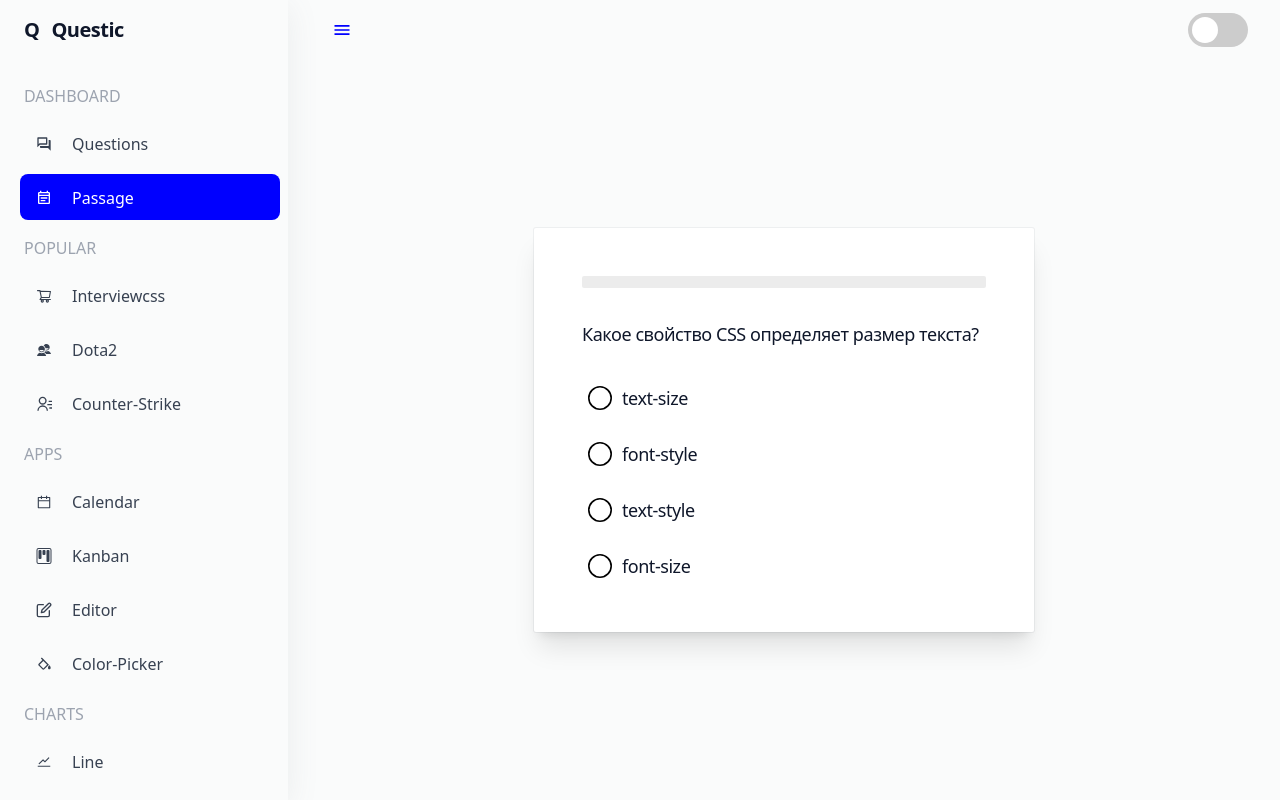
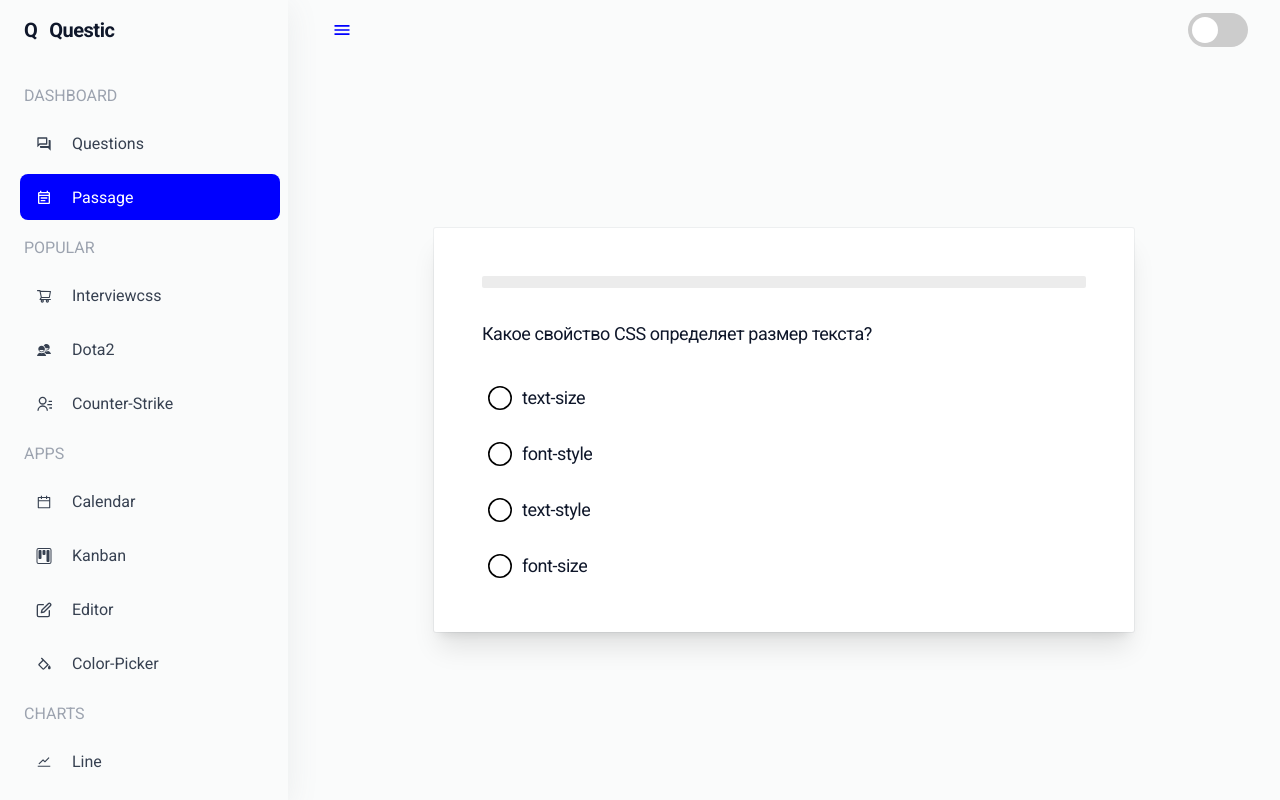
Before and after one commit to fendrarog/questic, a React (Create React App) app: page /passage/1 in a window 1280 px wide. Built offline with nearby package versions, Linux system fonts and the light colour scheme.

Commit message:
fixed confetti explosion, add font family

```diff
--- a/package.json
+++ b/package.json
@@ -13,7 +13,7 @@
     "@types/react": "^18.0.30",
     "@types/react-dom": "^18.0.11",
     "react": "^18.2.0",
-    "react-confetti": "^6.1.0",
+    "react-confetti-explosion": "^2.1.2",
     "react-dom": "^18.2.0",
     "react-icons": "^4.8.0",
     "react-redux": "^8.0.5",
--- a/src/components/Navbar.tsx
+++ b/src/components/Navbar.tsx
@@ -11,7 +11,7 @@ const Navbar = () => {
         type="button"
         onClick={() => setActiveMenu((prevActiveMenu) => !prevActiveMenu)}
         style={{ color: "blue" }}
-        className="flex relative text-xl rounded-full p-3 hover:bg-light-gray"
+        className="flex relative text-xl rounded-full p-3 hover:drop-shadow-xl hover:bg-light-gray dark:hover:bg-slate-800"
       >
         <span
           style={{ background: "transparent" }}
--- a/src/components/Sidebar.tsx
+++ b/src/components/Sidebar.tsx
@@ -154,7 +154,7 @@ const Sidebar: React.FC = () => {
             <button
               type="button"
               onClick={() => setActiveMenu((prevActiveMenu) => !prevActiveMenu)}
-              className="rounded-full text-[#99abb4] dark:text-[#E5E7EB] text-2xl p-3 mt-4 mr-3 hover:drop-shadow-xl hover:bg-light-gray dark:hover:bg-[#585f6b] xl:hidden"
+              className="rounded-full text-[#99abb4] dark:text-[#E5E7EB] text-2xl p-3 mt-4 mr-3 hover:drop-shadow-xl hover:bg-light-gray dark:hover:bg-slate-800 xl:hidden"
             >
               <MdOutlineCancel />
             </button>
--- a/src/components/Test/Test.tsx
+++ b/src/components/Test/Test.tsx
@@ -1,11 +1,13 @@
 import { useEffect, useRef, useState } from "react";
-import Confetti from "../features/Confetti";
+// import Confetti from "../features/Confetti";
 import { useDimension } from "../../hooks/useDimension";
 import { useParams } from "react-router-dom";
 import { useAppDispatch, useAppSelector } from "../../redux/hooks";
 import { getTest } from "../../redux/questionsSlice";
 import TestInner from "./TestInner";
 import TestResult from "./TestResult";
+import ConfettiExplosion from "react-confetti-explosion";
+import { useStateContext } from "../../context/ContextProvider";
 
 const Test: React.FC = () => {
   const { test: data } = useAppSelector((state) => state.questions);
@@ -14,7 +16,7 @@ const Test: React.FC = () => {
   const { id } = useParams();
 
   const block = useRef(null);
-  const { width, height, top, left } = useDimension(block);
+  const { screenWidth } = useStateContext();
 
   const [step, setStep] = useState(0);
   const [isIdle, setIsIdle] = useState(false);
@@ -45,11 +47,32 @@ const Test: React.FC = () => {
 
   return (
     <>
+      {/* {isRight ? (
+        <Confetti width={width} height={height} top={top} left={left} />
+      ) : null} */}
+
       {isRight ? (
-        <Confetti width={width} height={height} top={top} left={left} />
+        <>
+          <ConfettiExplosion
+            duration={2000}
+            width={screenWidth}
+            force={0.2}
+            particleCount={75}
+            particleSize={screenWidth! < 600 ? 5 : 17}
+            className="fixed top-0 left-0"
+          />
+          <ConfettiExplosion
+            duration={2000}
+            width={screenWidth}
+            force={0.2}
+            particleCount={75}
+            particleSize={screenWidth! < 600 ? 5 : 17}
+            className="fixed top-0 right-0"
+          />
+        </>
       ) : null}
 
-      <div className="flex justify-center items-center h-full">
+      <div className="flex sm:justify-center items-center h-full">
         <div
           ref={block}
           onClick={() => {
@@ -60,11 +83,11 @@ const Test: React.FC = () => {
               setClickedOption(null);
             }
           }}
-          className={`max-w-[500px] bg-white dark:bg-[#1b1f2a] ${
+          className={`max-w-[700px] flex-1 bg-white dark:bg-[#1b1f2a] ${
             isRight === false && "animate-wiggle"
           } ${
             isIdle || "animate-appear"
-          } rounded-sm p-4 md:p-12 ring-1 ring-slate-900/5 shadow-xl mx-auto w-2/3`}
+          } rounded-sm p-4 md:p-12 ring-1 ring-slate-900/5 shadow-xl ml-5 mr-10 sm:mx-auto w-2/3`}
         >
           {step < data.length ? (
             <TestInner
--- a/src/components/Test/TestInnerOption.tsx
+++ b/src/components/Test/TestInnerOption.tsx
@@ -38,7 +38,7 @@ const TestInnerOption: React.FC<TestInnerOptionProps> = ({
     <div className="relative">
       <div
         onClick={() => selectHandler(i)}
-        className={`relative flex gap-5 items-center py-1 px-2 ${
+        className={`relative flex gap-5 items-center py-1 px-2 duration-200 ${
           isIdle
             ? data[step].correct === i
               ? "pointer-events-none"
@@ -46,11 +46,11 @@ const TestInnerOption: React.FC<TestInnerOptionProps> = ({
               ? "pointer-events-none"
               : "hover:bg-light-gray dark:hover:bg-slate-800 hover:drop-shadow-xl"
             : "hover:bg-light-gray dark:hover:bg-slate-800 hover:drop-shadow-xl"
-        }  duration-200 cursor-pointer rounded-sm ${
+        }   cursor-pointer rounded-sm ${
           isIdle ? data[step].correct === i && "bg-green-500" : ""
         } ${
           isIdle ? (!isRight ? clickedOption === i && "bg-red-500" : "") : ""
-        } duration-200`}
+        }`}
       >
         <div className="absolute left-1.5">
           {isIdle ? (
@@ -80,7 +80,7 @@ const TestInnerOption: React.FC<TestInnerOptionProps> = ({
       </div>
       {overflow && (
         <div
-          className="absolute -right-5 sm:-right-11 -bottom-1 p-2 rounded-full hover:bg-light-gray dark:hover:bg-slate-800 cursor-pointer"
+          className="absolute -right-12 sm:-right-14 -bottom-1 p-1 rounded-full bg-light-gray dark:bg-slate-800 cursor-pointer"
           onClick={isIdle ? undefined : () => setIsPopup(true)}
         >
           <FlashlightSVG
--- a/src/components/features/Confetti.tsx
+++ b/src/components/features/Confetti.tsx
@@ -1,4 +1,4 @@
-import ReactConfetti from "react-confetti";
+// import ReactConfetti from "react-confetti";
 import { useScreenResize } from "../../hooks/useScreenResize";
 
 interface ConfettiProps {
@@ -21,7 +21,7 @@ const Confetti: React.FC<ConfettiProps> = ({
   const { screenHeight, screenWidth } = useScreenResize();
   return (
     <>
-      <ReactConfetti
+      {/* <ReactConfetti
         width={screenWidth}
         height={screenHeight}
         numberOfPieces={numberOfPieces}
@@ -30,7 +30,7 @@ const Confetti: React.FC<ConfettiProps> = ({
         initialVelocityY={12}
         recycle={recycle}
         tweenDuration={500}
-      />
+      /> */}
     </>
   );
 };
--- a/src/index.css
+++ b/src/index.css
@@ -1,6 +1,13 @@
+@import url("https://fonts.googleapis.com/css2?family=Roboto:wght@400;600;700&display=swap");
 @tailwind base;
 @tailwind components;
 @tailwind utilities;
+
+@layer base {
+  html {
+    font-family: Roboto, system-ui, sans-serif;
+  }
+}
 
 @layer components {
   /* ------------------ SCROLL LIGHT MODE ----------------------- */
--- a/tailwind.config.js
+++ b/tailwind.config.js
@@ -3,6 +3,9 @@ module.exports = {
   content: ["./src/**/*.{js,jsx,ts,tsx}"],
   darkMode: "class",
   theme: {
+    fontFamily: {
+      os: ["Open sans", "sans-serif"],
+    },
     extend: {
       backgroundColor: {
         "main-bg": "#FAFBFB",
@@ -13,8 +16,8 @@ module.exports = {
       keyframes: {
         wiggle: {
           "0% 100%": { transform: "rotate(0deg)" },
-          "15%, 35%, 55%, 75%, 95%": { transform: "rotate(-1deg)" },
-          "5%, 25%, 45%, 65%, 85%": { transform: "rotate(1deg)" },
+          "15%, 35%, 55%, 75%, 95%": { transform: "rotate(-2deg)" },
+          "5%, 25%, 45%, 65%, 85%": { transform: "rotate(2deg)" },
         },
         appear: {
           "0%": { opacity: "0", transform: "translateY(65px)" },
```
Also changed, not shown: src/components/Test/TestInner.tsx (+0 -3 lines), 1 other file (tests, documents, lock files or other folders).
